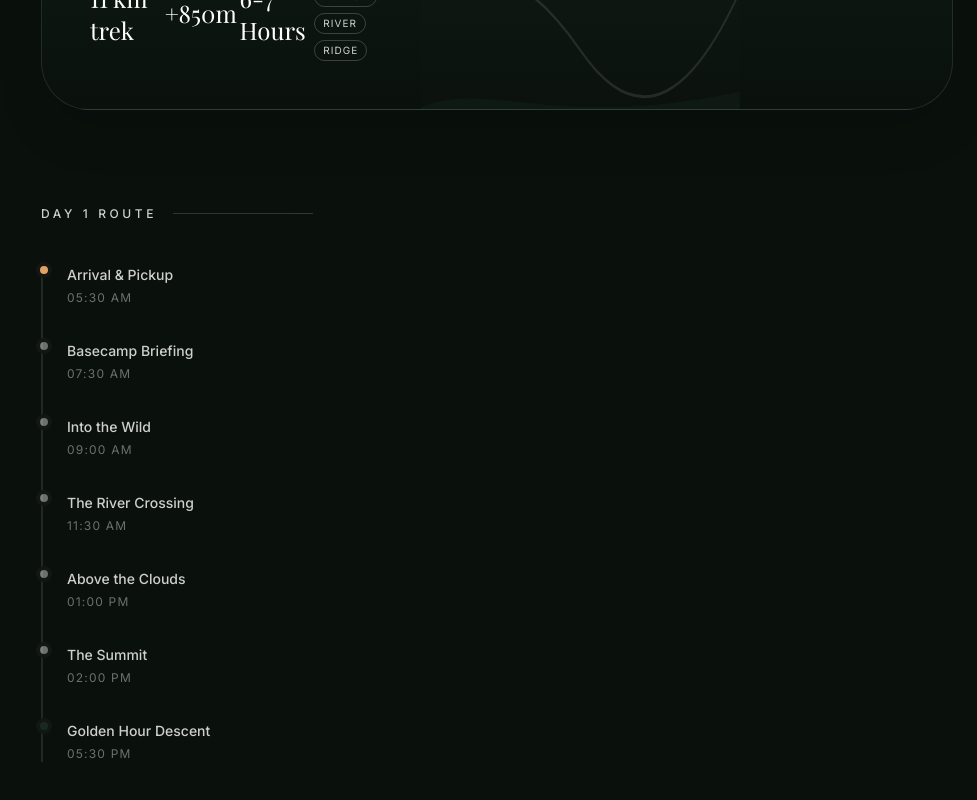
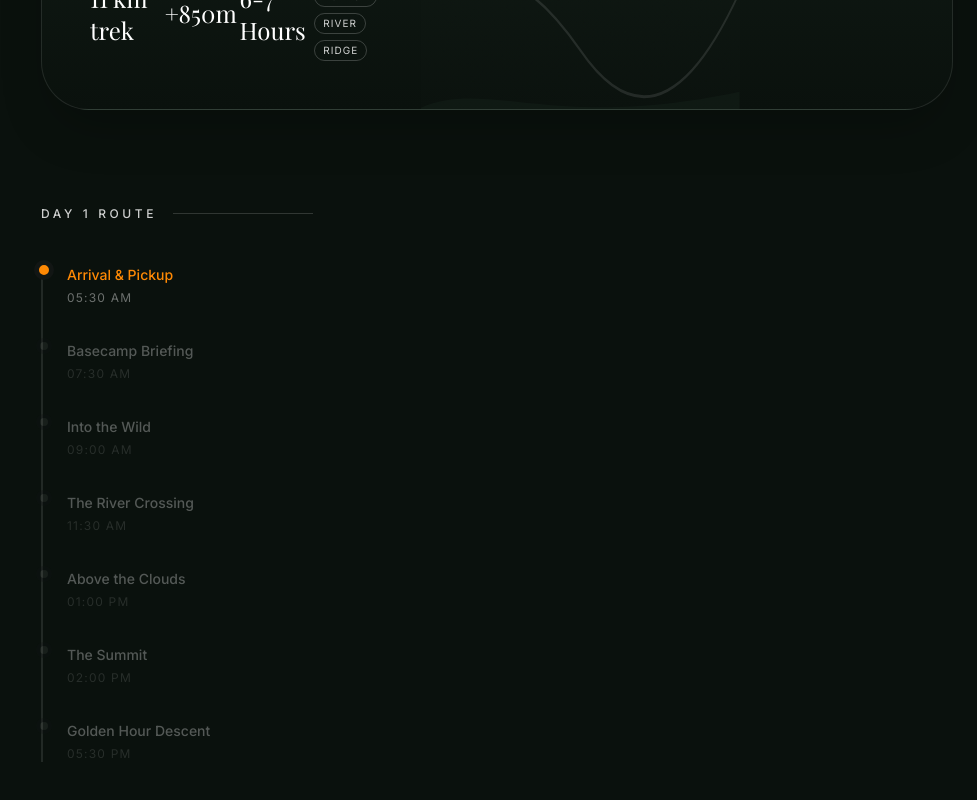
Before and after one commit to kaushalrao/netravati-trek, a Next.js app: page / in a window 1280 px wide. Shown: the part 2705-3505 px from the top of the page, without its empty margins (303-1280 px from the left). Built offline with nearby package versions, Linux system fonts and the light colour scheme; a web font is replaced by a local one.

Commit message:
feat: implement intersection observer to animate timeline progress and update itinerary description

```diff
--- a/src/components/sections/TimelineDay.tsx
+++ b/src/components/sections/TimelineDay.tsx
@@ -30,9 +30,37 @@ interface TimelineDayProps {
 
 export function TimelineDay({ dayNumber, title, subtitle, checkpoints, metadata }: TimelineDayProps) {
   const [expandedCardId, setExpandedCardId] = useState<string | null>(null);
+  const [activeCheckpointIdx, setActiveCheckpointIdx] = useState<number>(0);
   const sectionRef = useRef<HTMLDivElement>(null);
   const coverRef = useRef<HTMLDivElement>(null);
   const cardsRef = useRef<(HTMLDivElement | null)[]>([]);
+
+  useEffect(() => {
+    const observer = new IntersectionObserver(
+      (entries) => {
+        entries.forEach((entry) => {
+          if (entry.isIntersecting) {
+            const idx = cardsRef.current.indexOf(entry.target as HTMLDivElement);
+            if (idx !== -1) {
+              setActiveCheckpointIdx(idx);
+            }
+          }
+        });
+      },
+      { rootMargin: "-30% 0px -50% 0px" } // Triggers when element crosses middle of viewport
+    );
+
+    const currentCards = cardsRef.current;
+    currentCards.forEach((card) => {
+      if (card) observer.observe(card);
+    });
+
+    return () => {
+      currentCards.forEach((card) => {
+        if (card) observer.unobserve(card);
+      });
+    };
+  }, [checkpoints]);
 
   const { scrollYProgress } = useScroll({
     target: coverRef,
@@ -225,13 +253,25 @@ export function TimelineDay({ dayNumber, title, subtitle, checkpoints, metadata
             </div>
 
             <div className="relative pl-6 border-l-2 border-white/10 flex flex-col gap-8">
-              {checkpoints.map((cp, idx) => (
-                <div key={`route-${cp.id}`} className="relative">
-                  <div className={`absolute -left-[31px] w-4 h-4 rounded-full border-4 border-(--color-charcoal) ${idx === 0 ? 'bg-(--color-dawn)' : idx === checkpoints.length - 1 ? 'bg-(--color-moss)' : 'bg-white/40'}`} />
-                  <span className="font-sans text-sm text-white/80 font-medium">{cp.title}</span>
-                  <div className="text-xs text-white/40 mt-1 uppercase tracking-widest">{cp.time}</div>
-                </div>
-              ))}
+              {/* Animated Progress Line */}
+              <motion.div
+                className="absolute top-0 -left-[2px] w-[2px] bg-orange-400 origin-top"
+                initial={{ height: "0%" }}
+                animate={{ height: `${checkpoints.length > 1 ? (activeCheckpointIdx / (checkpoints.length - 1)) * 100 : 0}%` }}
+                transition={{ duration: 0.5, ease: "easeOut" }}
+              />
+
+              {checkpoints.map((cp, idx) => {
+                const isActive = idx === activeCheckpointIdx;
+                const isPast = idx < activeCheckpointIdx;
+                return (
+                  <div key={`route-${cp.id}`} className={`relative transition-opacity duration-300 ${isActive ? 'opacity-100' : isPast ? 'opacity-70' : 'opacity-30'}`}>
+                    <div className={`absolute -left-[31px] w-4 h-4 rounded-full border-4 border-(--color-charcoal) transition-colors duration-500 z-10 ${isActive ? 'bg-orange-400 scale-125' : isPast ? 'bg-orange-400/50' : 'bg-white/20'}`} />
+                    <span className={`font-sans text-sm font-medium transition-colors duration-300 ${isActive ? 'text-orange-400' : 'text-white'}`}>{cp.title}</span>
+                    <div className="text-xs text-white/40 mt-1 uppercase tracking-widest">{cp.time}</div>
+                  </div>
+                );
+              })}
             </div>
           </div>
         </div>
--- a/src/content/itinerary.ts
+++ b/src/content/itinerary.ts
@@ -48,7 +48,7 @@ export const itinerary: Checkpoint[] = [
     location: "Samse Homestay",
     elevationM: 850,
     distanceKm: 0,
-    description: "Freshen up, enjoy a traditional Malnad breakfast, and attend the trek briefing.",
+    description: "Freshen up, enjoy the breakfast, and attend the trek briefing.",
     tags: ["breakfast", "briefing"],
     imageUrl: "/illustrations/homestay_vector.png",
     funFact: ""
```
